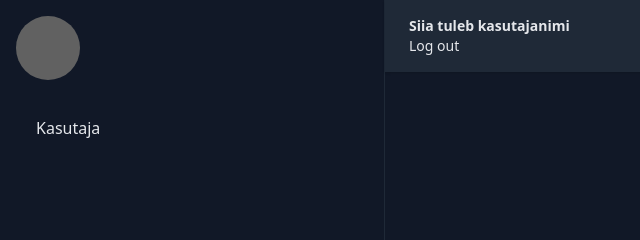
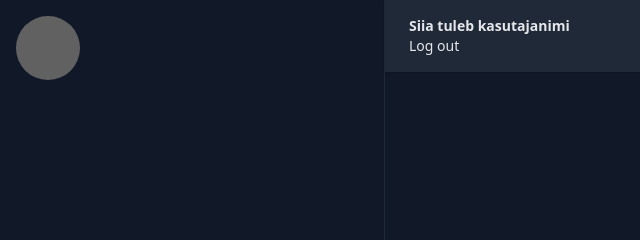
Before and after one commit to andrus14/node-ta19, a website: page public/index.html in a window 1280 px wide. Shown: the top 240 px of the page, 0-640 px from the left. Drawn offline with nearby package versions, Linux system fonts and the light colour scheme; no server answers; grey boxes are pictures that could not be loaded.

Commit message:
Joeli fix uuesti

```diff
--- a/public/index.html
+++ b/public/index.html
@@ -74,12 +74,7 @@
                             <img class="rounded-full w-full h-full object-cover" alt="ravisankarchinnam" src="https://avatars3.githubusercontent.com/u/22351907?s=60" />
                         </div>
                     </div>
-                    <div class="contacts p-2 flex-1 overflow-y-scroll">
-                        <div class="flex justify-between items-center p-3 hover:bg-gray-800 rounded-lg relative">
-                            <div class="flex-auto min-w-0 ml-4 mr-6 hidden md:block group-hover:block">
-                                <p>Kasutaja</p>
-                            </div>
-                        </div>
+                    <div id="user-list" class="contacts p-2 flex-1 overflow-y-scroll">
                     </div>
                 </section>
                 <section class="flex flex-col flex-auto border-l border-gray-800">
```
